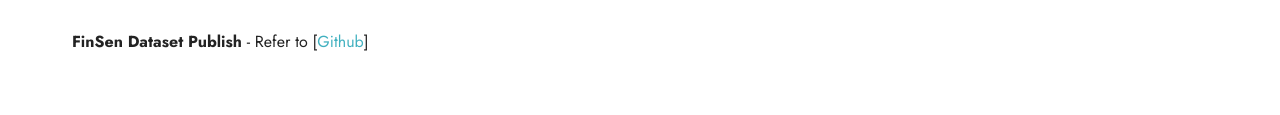
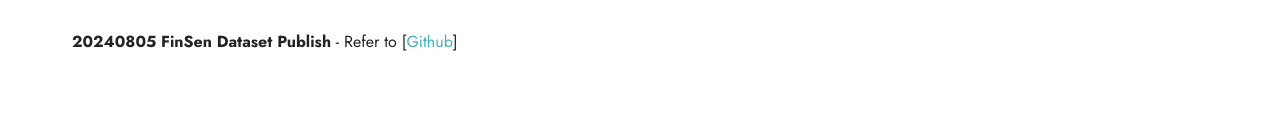
Before and after one commit to EagleWHLiang/EagleWHLiang.github.io, a plain HTML site: page index.html in a window 1280 px wide. Shown: the part 490-605 px from the top of the page. Drawn offline with Linux system fonts and the light colour scheme.

Commit message:
Update index.html

```diff
--- a/index.html
+++ b/index.html
@@ -70,7 +70,7 @@
                     <h4 class="mbr-section-title mbr-fonts-style mb-4 display-5"><strong>News</strong></h4>
                     <ul class="list mbr-fonts-style display-7">
                         <!-- Empty Content -->
-                        <strong>FinSen Dataset Publish</strong> - Refer to [<a href="https://github.com/EagleAdelaide/FinSen_Dataset" class="text-primary">Github</a>]
+                        <strong>20240805 FinSen Dataset Publish</strong> - Refer to [<a href="https://github.com/EagleAdelaide/FinSen_Dataset" class="text-primary" target="_blank">Github</a>]
                     </ul>
                 </div>
             </div>
```
